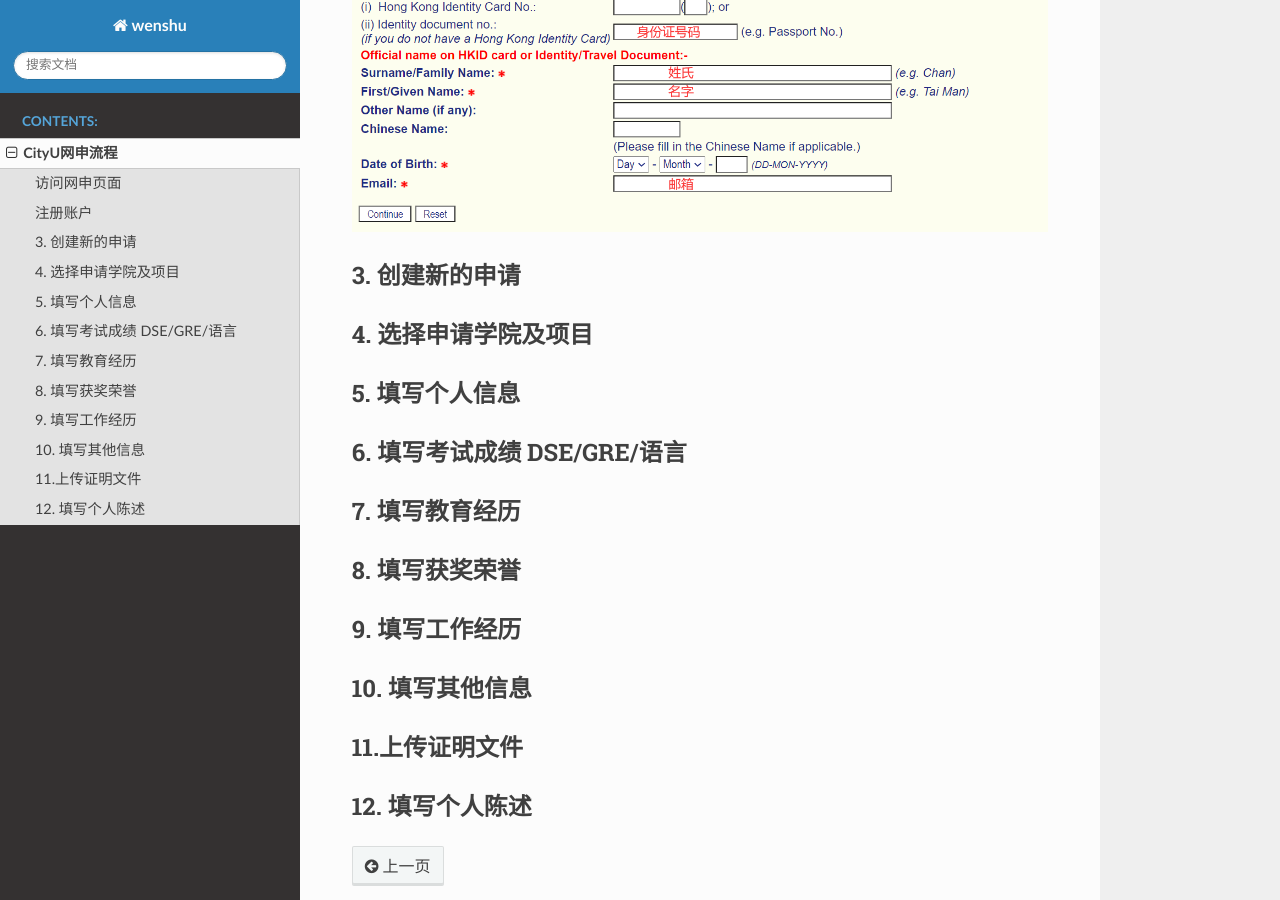
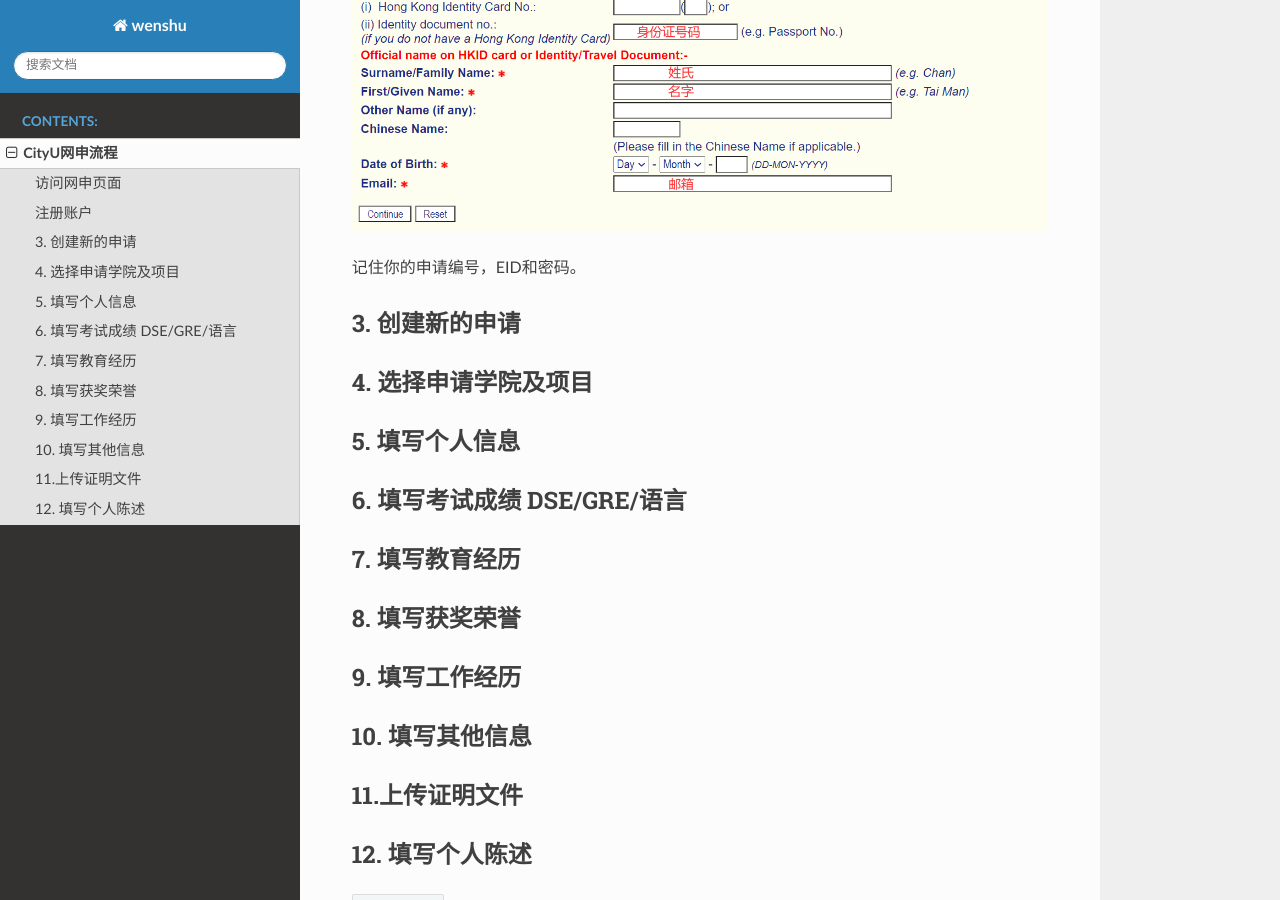
Before and after one commit to shuo1118/liuxuewenshu, a Sphinx documentation site: the page built from docs/source/CityU/CityU.md, in a window 1280 px wide and 900 px high, scrolled down 1812 px. Built offline with Sphinx 7.4.7 and the Read the Docs theme 2.0.0, drawn with Linux system fonts in a browser that asks for light colours.

Commit message:
Update CityU.md

```diff
--- a/docs/source/CityU/CityU.md
+++ b/docs/source/CityU/CityU.md
@@ -24,7 +24,7 @@
 
 ![](../CityU/fig/figure4.png)
 
-
+记住你的申请编号，EID和密码。
 
 ## 3. 创建新的申请
 
```
